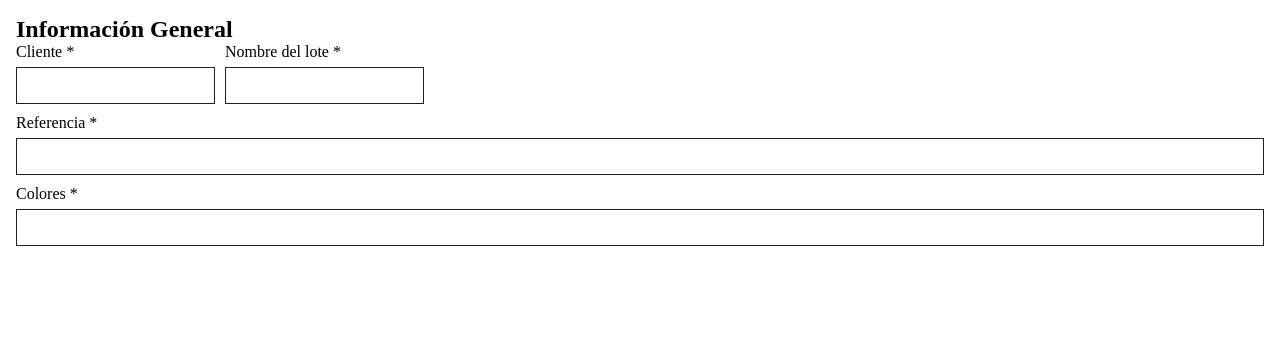
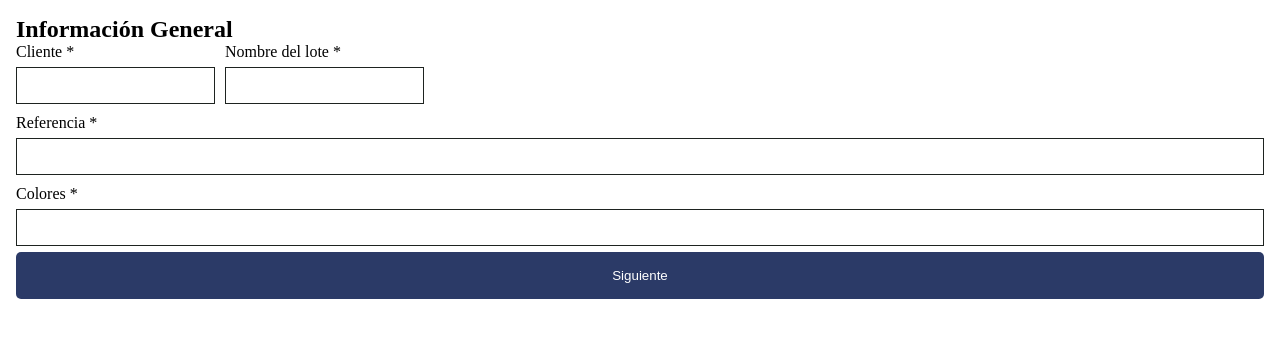
Before and after one commit to johan-l-r/remi, a plain HTML site: page index.html in a window 1280 px wide. Drawn offline with Linux system fonts and the light colour scheme.

Commit message:
feat(html): add form navigation buttons

```diff
--- a/index.html
+++ b/index.html
@@ -8,7 +8,7 @@
 	</head>
 	<body>
 		<form action="">
-			<fieldset class="step step--active">
+			<fieldset class="step step--active full-height">
 				<h2 class="step__title">Información General</h2>
 
 				<div class="step__fields">
@@ -38,6 +38,10 @@
 						</div>
 					</div>
 				</div>
+
+				<div class="step__controls">
+					<button class="button button--next">Siguiente</button>
+				</div>
 			</fieldset>
 		</form>
 	</body>
--- /dev/null
+++ b/styles/components/button.css
@@ -0,0 +1,12 @@
+@import url("../variables.css");
+
+.button {
+	border-radius: 5px;
+	padding: var(--sm-spacing);
+	width: 100%;
+	cursor: pointer;
+}
+.button--next {
+	background-color: var(--main-action);
+	color: var(--action-fg);
+}
--- a/styles/components/step.css
+++ b/styles/components/step.css
@@ -1,6 +1,7 @@
 @import url("../variables.css");
 
 .step {
+	position: relative;
 	display: none;
 	padding: var(--sm-spacing);
 }
@@ -16,3 +17,4 @@
 	display: flex;
 	gap: 0.375rem;
 	flex-direction: column;
+}
--- a/styles/main.css
+++ b/styles/main.css
@@ -2,7 +2,10 @@
 @import url("./variables.css");
 
 @import url("./utilities/layout.css");
+@import url("./layout/full-height.css");
 
 @import url("./components/collapsed.css");
 @import url("./components/input.css");
+@import url("./components/button.css");
 @import url("./components/step.css");
+@import url("./components/step-controls.css");
```
